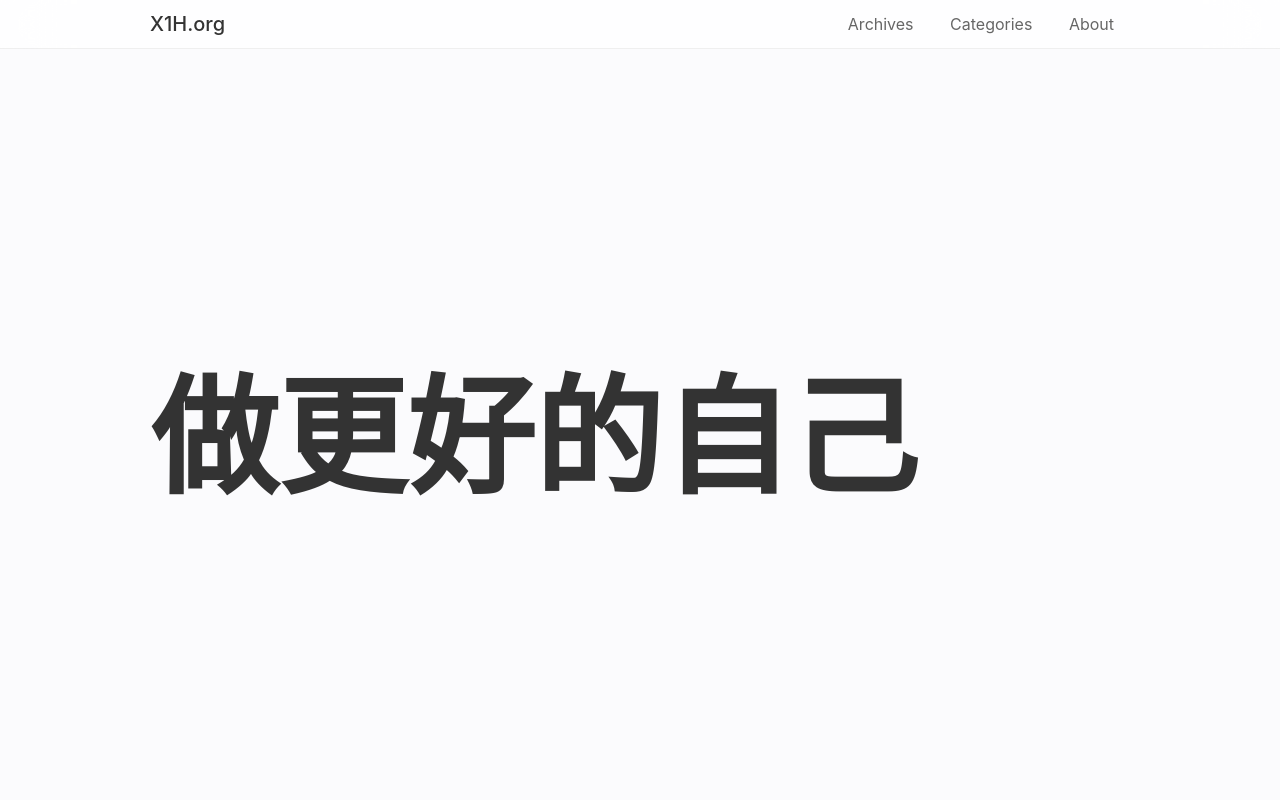
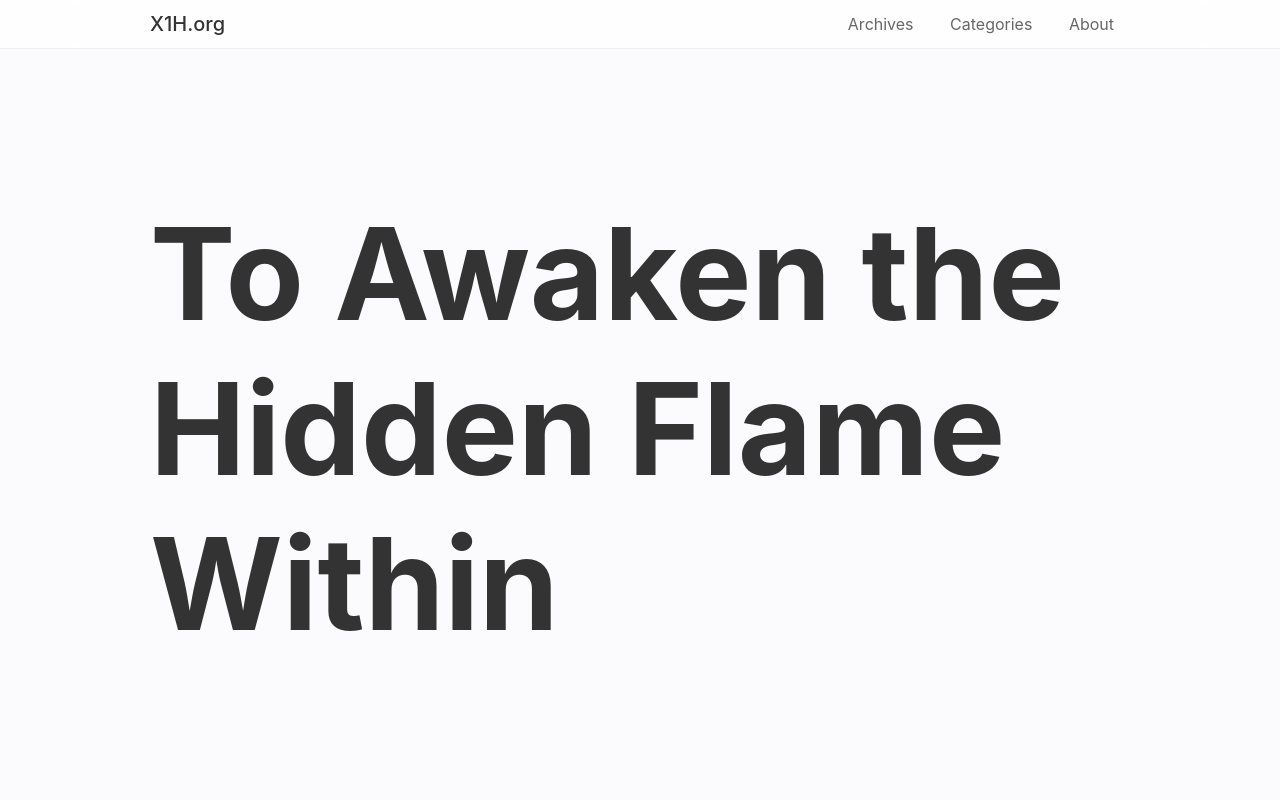
Before and after one commit to x1horg/x1horg.github.io, a plain HTML site: page index.html in a window 1280 px wide. Shown: the top 800 px of the page. Drawn offline with nearby package versions, Linux system fonts and the light colour scheme.

Commit message:
v202411221648

```diff
--- a/index.html
+++ b/index.html
@@ -120,7 +120,7 @@
     <div class="hero">
         <div class="group">
             <h2 class="sub"></h2>
-            <h2 class="large">做更好的自己</h2>
+            <h2 class="large">To Awaken the Hidden Flame Within</h2>
         </div>
     </div>
 
```
